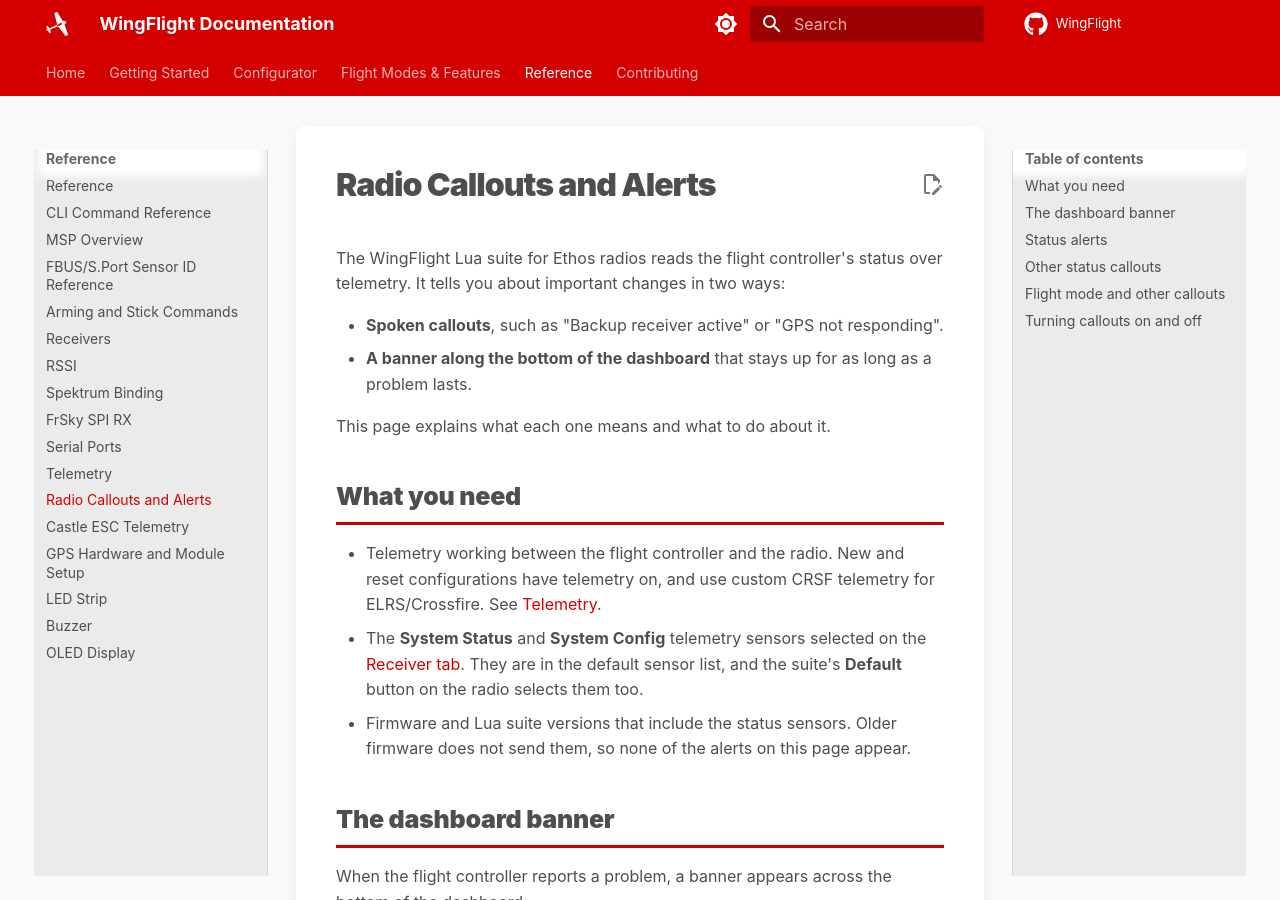
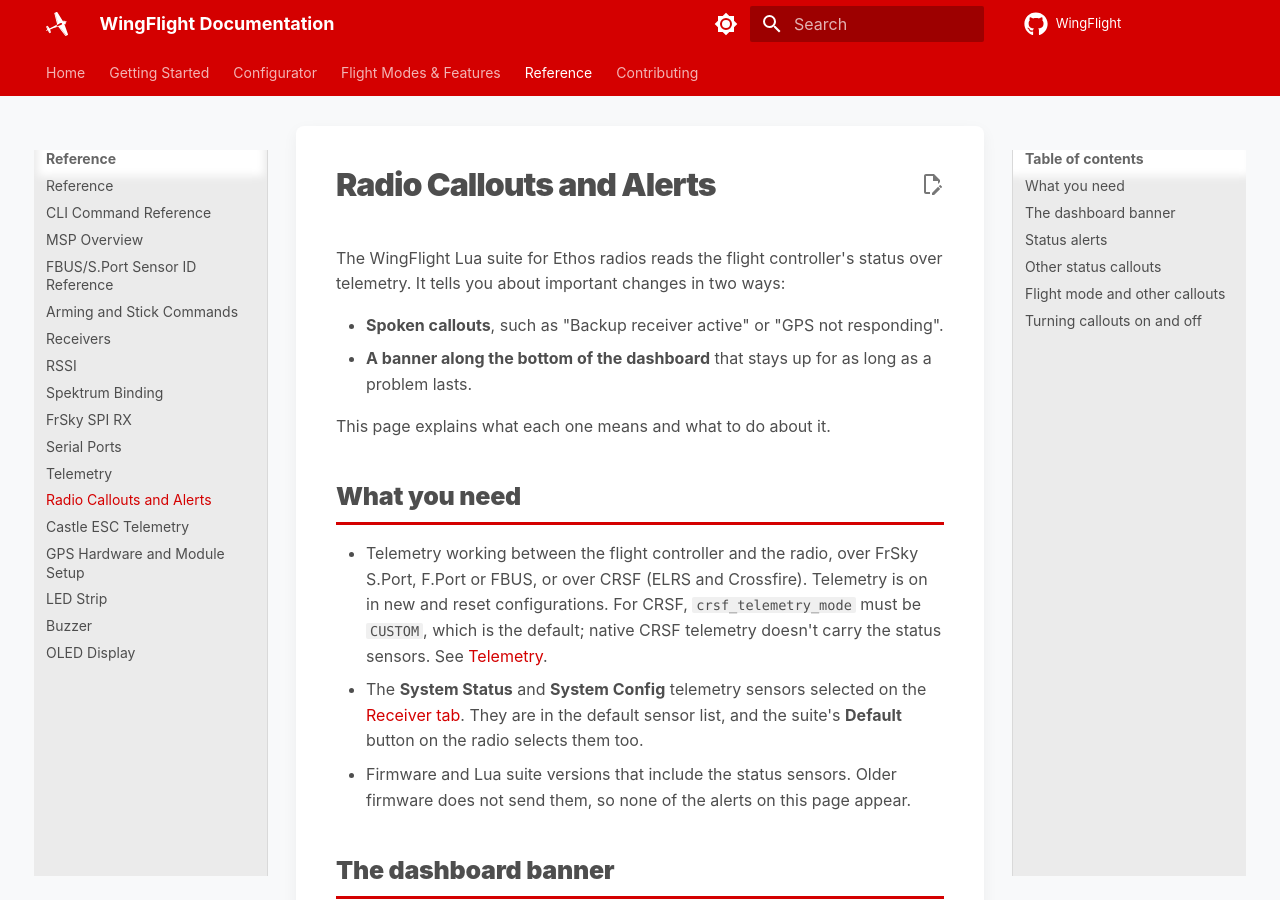
Before and after one commit to WingFlight/wingflight-docs, an MkDocs documentation site: the page built from docs/reference/radio-alerts.md, in a window 1280 px wide and 900 px high. Built offline with MkDocs 1.6.1 and Material for MkDocs 9.7.7, drawn with Linux system fonts in a browser that asks for light colours.

Commit message:
Radio alerts: say they work over FrSky and CRSF telemetry
The requirements read as if only CRSF was supported. The status sensors
are sent over S.Port, F.Port and FBUS as well; custom mode is only a CRSF
requirement.

Co-Authored-By: Claude Opus 5.5 <noreply@anthropic.com>

```diff
--- a/docs/reference/radio-alerts.md
+++ b/docs/reference/radio-alerts.md
@@ -12,9 +12,11 @@ This page explains what each one means and what to do about it.
 
 ## What you need
 
-- Telemetry working between the flight controller and the radio. New and reset
-  configurations have telemetry on, and use custom CRSF telemetry for
-  ELRS/Crossfire. See [Telemetry](telemetry.md).
+- Telemetry working between the flight controller and the radio, over FrSky
+  S.Port, F.Port or FBUS, or over CRSF (ELRS and Crossfire). Telemetry is on in
+  new and reset configurations. For CRSF, `crsf_telemetry_mode` must be
+  `CUSTOM`, which is the default; native CRSF telemetry doesn't carry the
+  status sensors. See [Telemetry](telemetry.md).
 - The **System Status** and **System Config** telemetry sensors selected on the
   [Receiver tab](../configurator/tabs/receiver.md#telemetry-sensors). They are
   in the default sensor list, and the suite's **Default** button on the radio
```
